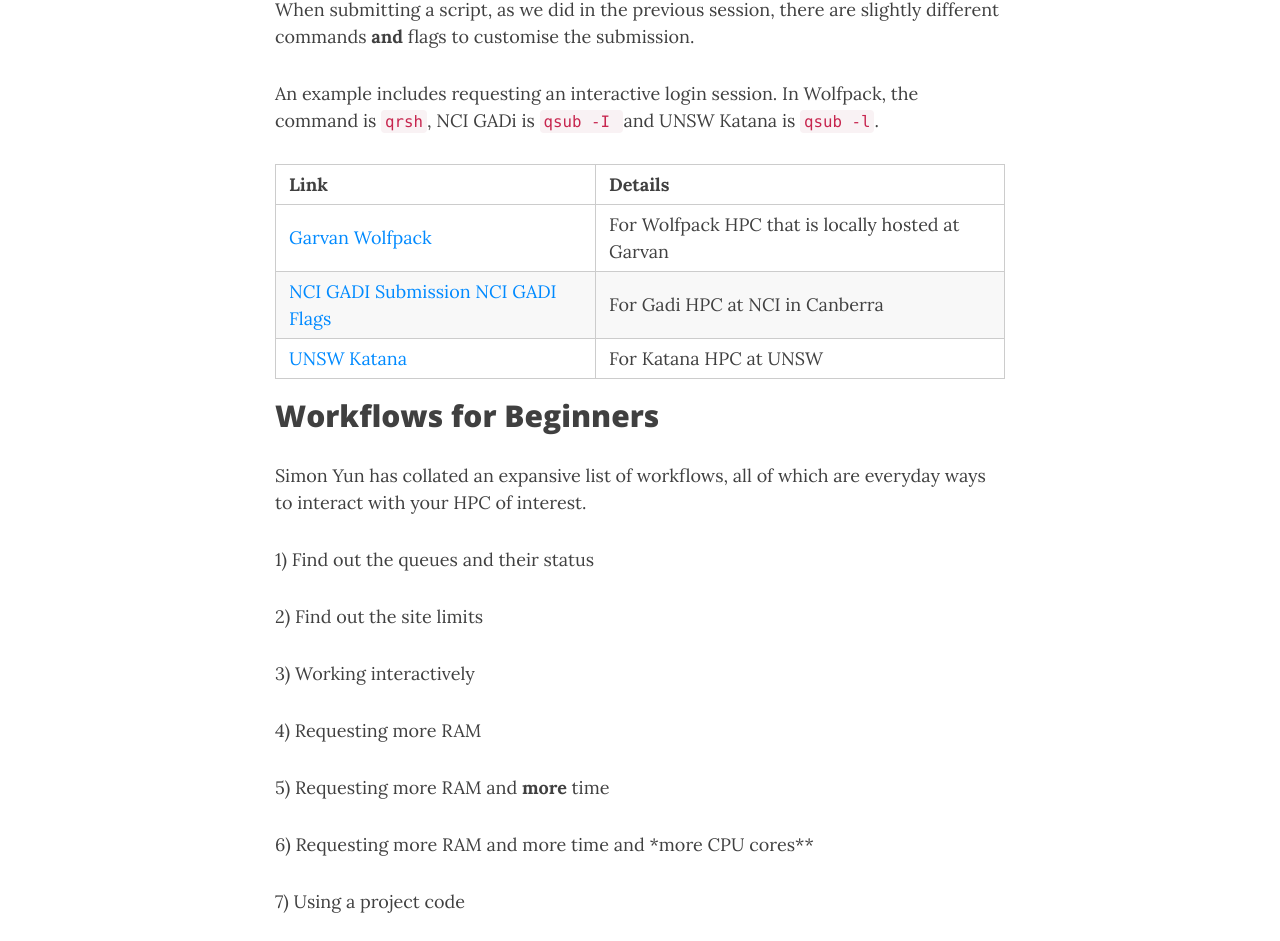
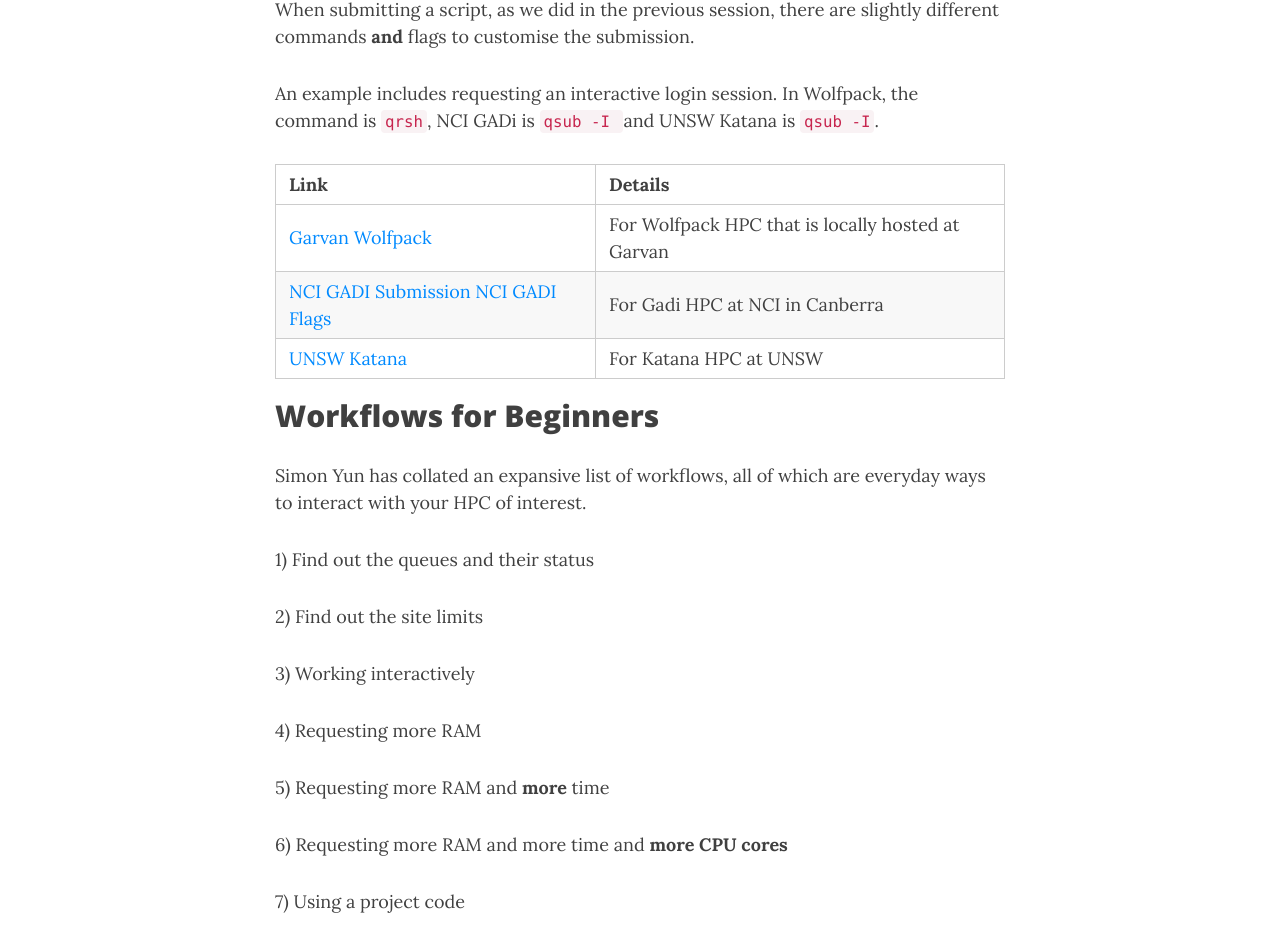
Before and after one commit to theheking/intro-to-command-line-hpc, a Jekyll site: the page built from practical_overview/7B_Different_HPC.md, in a window 1280 px wide and 1400 px high, scrolled down 714 px. Shown: the part 148-1089 px from the top of the window. Built offline with Jekyll 4.4.1, drawn with Linux system fonts in a browser that asks for light colours; nearby versions of some CDN libraries; comment, search, counter and statistics services are not loaded.

```diff
--- a/practical_overview/7B_Different_HPC.md
+++ b/practical_overview/7B_Different_HPC.md
@@ -28,7 +28,7 @@ Different Scheduler Commands Across Different HPCs
 
 When submitting a script, as we did in the previous session, there are slightly different commands **and** flags to customise the submission.
 
-An example includes requesting an interactive login session. In Wolfpack, the command is `qrsh`, NCI GADi is `qsub -I ` and UNSW Katana is `qsub -l`.
+An example includes requesting an interactive login session. In Wolfpack, the command is `qrsh`, NCI GADi is `qsub -I ` and UNSW Katana is `qsub -I`.
 
 | Link | Details |
 | ---- | ---- |
@@ -50,7 +50,7 @@ Simon Yun has collated an expansive list of workflows, all of which are everyday
 
 5) Requesting more RAM and **more** time
 
-6) Requesting more RAM and more time and *more CPU cores**
+6) Requesting more RAM and more time and **more CPU cores**
 
 7) Using a project code
 
```
